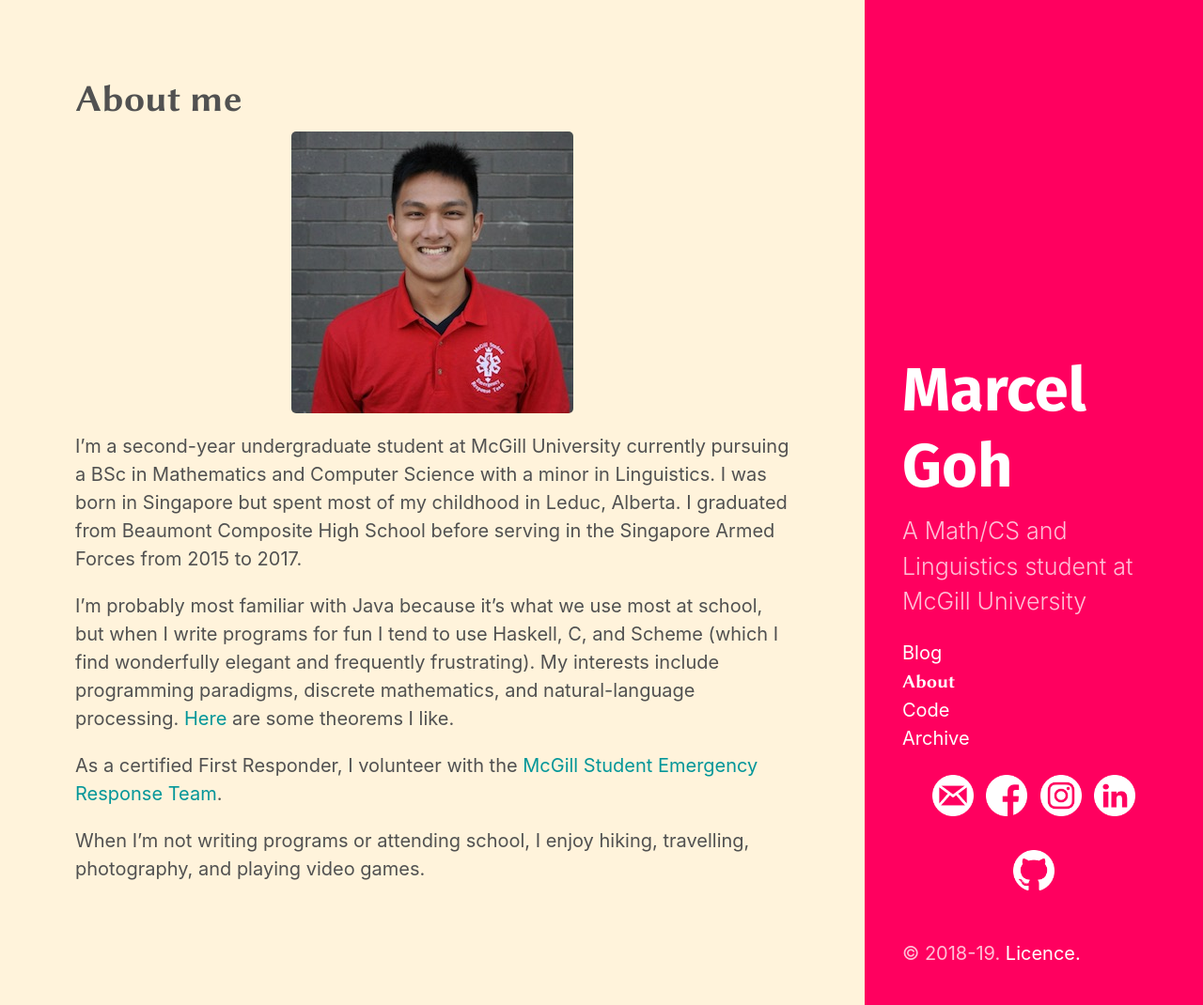
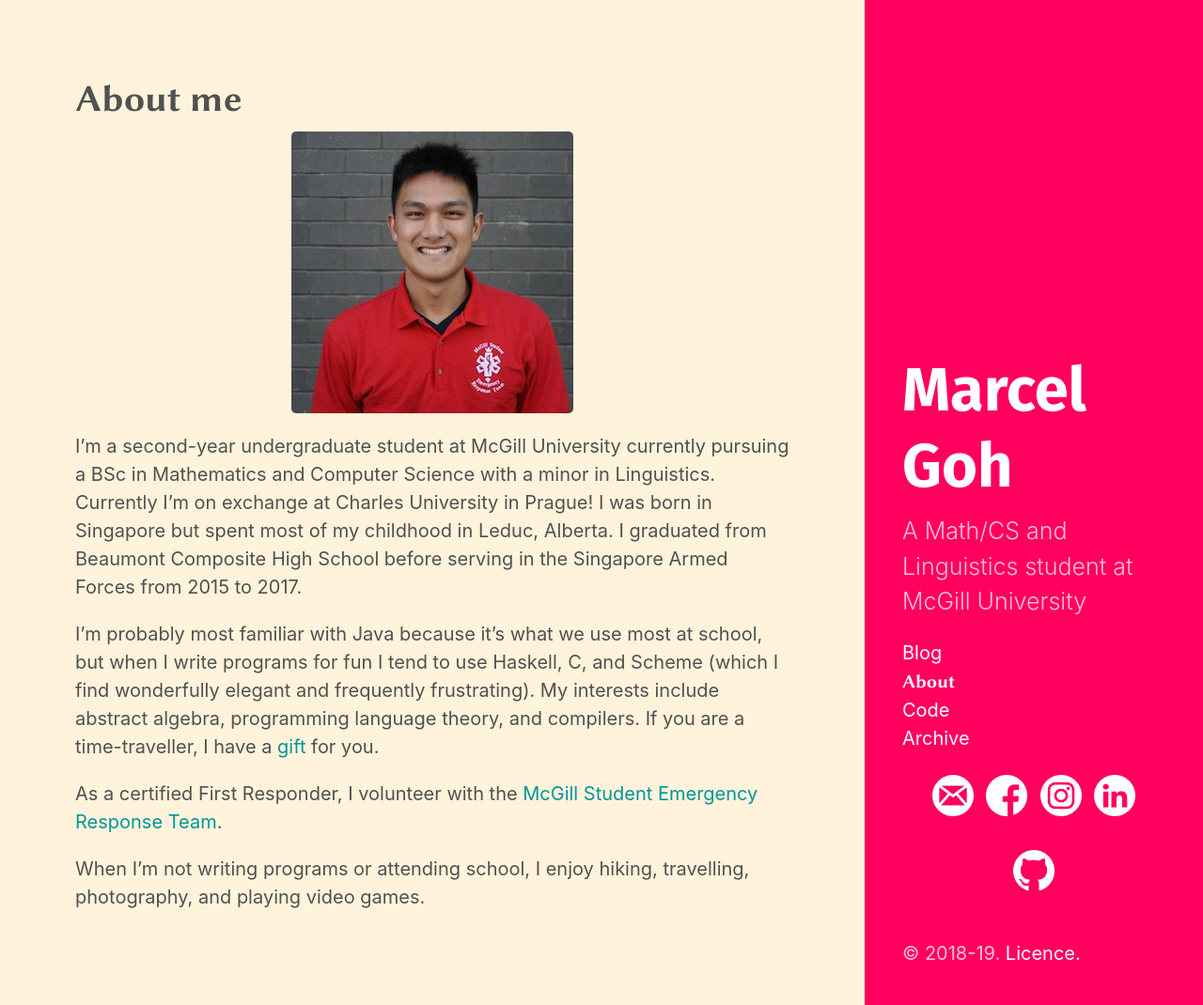
Before and after one commit to marcelgoh/marcelgoh.github.io, a Jekyll site: the page built from about/index.md, in a window 1280 px wide. Shown: the whole page at 94% size. Built offline with Jekyll 4.4.1, drawn with Linux system fonts in a browser that asks for light colours; some web fonts are replaced.

```diff
--- a/about/index.md
+++ b/about/index.md
@@ -5,9 +5,9 @@ title: About me
 
 ![me](profile.jpeg){: .center-image}
 
-I'm a second-year undergraduate student at McGill University currently pursuing a BSc in Mathematics and Computer Science with a minor in Linguistics. I was born in Singapore but spent most of my childhood in Leduc, Alberta. I graduated from Beaumont Composite High School before serving in the Singapore Armed Forces from 2015 to 2017.
+I'm a second-year undergraduate student at McGill University currently pursuing a BSc in Mathematics and Computer Science with a minor in Linguistics. Currently I'm on exchange at Charles University in Prague! I was born in Singapore but spent most of my childhood in Leduc, Alberta. I graduated from Beaumont Composite High School before serving in the Singapore Armed Forces from 2015 to 2017.
 
-I'm probably most familiar with Java because it's what we use most at school, but when I write programs for fun I tend to use Haskell, C, and Scheme (which I find wonderfully elegant and frequently frustrating). My interests include programming paradigms, discrete mathematics, and natural-language processing. [Here]({{site.baseurl}}/misc/theoremata.html) are some theorems I like.
+I'm probably most familiar with Java because it's what we use most at school, but when I write programs for fun I tend to use Haskell, C, and Scheme (which I find wonderfully elegant and frequently frustrating). My interests include abstract algebra, programming language theory, and compilers. If you are a time-traveller, I have a [gift]({{site.baseurl}}/misc/theoremata.html) for you.
 
 As a certified First Responder, I volunteer with the [McGill Student Emergency Response Team](www.msert.ca).
 
```
Also changed, not shown: code/index.md (+3 -0 lines).
